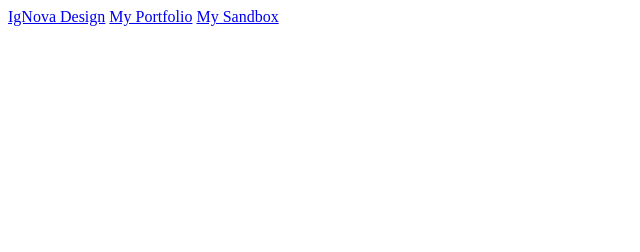
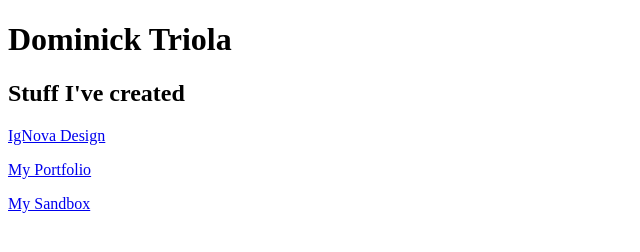
Before and after one commit to domtriola/domtriola.github.io, a plain HTML site: page index.html in a window 1280 px wide. Shown: the whole page, without its empty margins (0-640 px from the left). Drawn offline with Linux system fonts and the light colour scheme.

Commit message:
add title and reformat

```diff
--- a/index.html
+++ b/index.html
@@ -2,11 +2,14 @@
 <html>
   <head>
     <meta charset="utf-8">
-    <title>Stuff I've Created</title>
+    <title>Dominick Triola - Github Pages</title>
   </head>
   <body>
-    <a href="https://ignovadesign.com/">IgNova Design</a>
-    <a href="https://dominicktriola.com/">My Portfolio</a>
-    <a href="https://triolacreative.com/">My Sandbox</a>
+    <h1>Dominick Triola</h1>
+
+    <h2>Stuff I've created</h2>
+    <p><a href="https://ignovadesign.com/">IgNova Design</a></p>
+    <p><a href="https://dominicktriola.com/">My Portfolio</a></p>
+    <p><a href="https://triolacreative.com/">My Sandbox</a></p>
   </body>
 </html>
```
